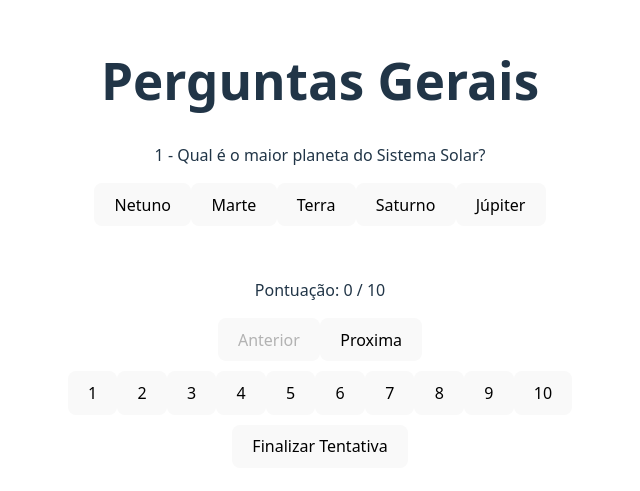
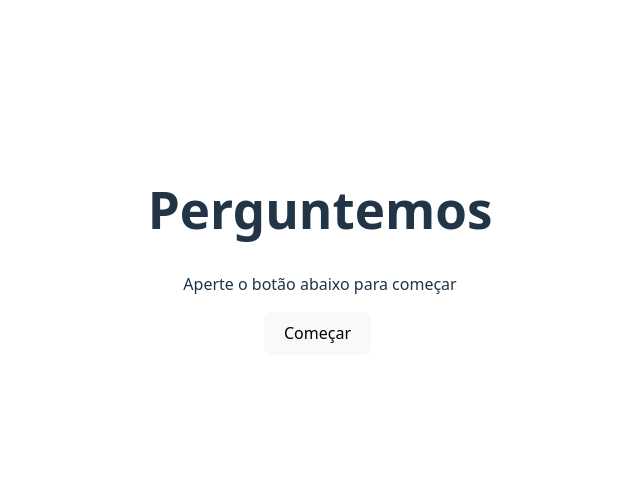
Before and after one commit to V-Albino/SegundoQuiz, a React (Vite) app: page / in a window 1280 px wide. Shown: the part 149-640 px from the top of the page, without its empty margins (320-960 px from the left). Built offline with nearby package versions, Linux system fonts and the light colour scheme.

Commit message:
Commit 4 - Configurando Paginas

```diff
--- a/src/App.css
+++ b/src/App.css
@@ -43,3 +43,6 @@
 ul {
   list-style-type: none;
 }
+button{
+  margin-right: 5px;
+}
--- a/src/App.jsx
+++ b/src/App.jsx
@@ -12,12 +12,29 @@ function randomiza(vet){
   return arr;
 }
 
-export default function App() {
+export default function App(){
+  const [start, setStart] = useState(false)
+  if(!start){
+    return (
+      <>
+        <h1>Perguntemos</h1>
+        <p>Aperte o botão abaixo para começar</p>
+        <button onClick={() => setStart(true)}>Começar</button>
+      </>
+    )
+  }
+  else if(start){
+    return <Game />
+  }
+}
+
+function Game() {
   const [currentQuestion, setCurrentQuestion] = useState(0)
   const [options, setOptions] = useState(questions.map(q => randomiza(q.options)))
   const [result, setResult] = useState(Array(questions.length).fill(""))
   const [history, setHistory] = useState([])
   const [score, setScore] = useState(0)
+  const [emPartida, setEmPartida] = useState(true)
 
   function verifica(opt){
     const resposta = [...result]
@@ -30,15 +47,8 @@ export default function App() {
     setResult(resposta)
   }
 
-  function NextPage(){
-    setCurrentQuestion(currentQuestion + 1)
-  }
 
-  function PreviousPage(){
-    setCurrentQuestion(currentQuestion - 1)
-  }
   function reset(){
-
     const attempt = {
       answers: [...result],
       score: score
@@ -49,9 +59,11 @@ export default function App() {
     setCurrentQuestion(0)
     setResult(Array(questions.length).fill(""))
     setOptions(questions.map(q => randomiza(q.options)))
+    setEmPartida(false)
     setScore(0)
   }
 
+  if(emPartida){
     return (
     <>
       <h1>Perguntas Gerais</h1>
@@ -72,12 +84,12 @@ export default function App() {
       </p>
       </div>
 
-      <p>Pontuação: {score} / {questions.length}</p>
+      <p>Acertos: {score} / {questions.length}</p>
       <button onClick={
-        () => PreviousPage()} disabled={currentQuestion===0}>Anterior
+        () => setCurrentQuestion(currentQuestion - 1)} disabled={currentQuestion===0}>Anterior
       </button>
       <button onClick={
-        () => NextPage()} disabled={currentQuestion===questions.length-1}>Proxima
+        () => setCurrentQuestion(currentQuestion + 1)} disabled={currentQuestion===questions.length-1}>Proxima
       </button>
 
       <div style={{marginTop:"10px", marginBottom:"10px"}}>
@@ -90,7 +102,15 @@ export default function App() {
       <div>
         <button onClick={() => reset()}>Finalizar Tentativa</button>
       </div>
-      <div>
+    </>
+    )
+  }
+
+  else if(!emPartida){
+    return (
+      <>
+
+      <h2>Resultados</h2>
       <ul>
         {history.map((attempt, index) => (
           <li key={index}>
@@ -102,11 +122,12 @@ export default function App() {
               </span>
             ))}
             ]
-              ; Pontuação: {attempt.score}
+            ;   Acertos: {attempt.score}
           </li>
         ))}
       </ul>
-      </div>
+      <button onClick={() => setEmPartida(true)}>Jogar novamente</button>
       </>
     )
   }
+}
```
Lines whose indentation alone changed are shown as unchanged.
